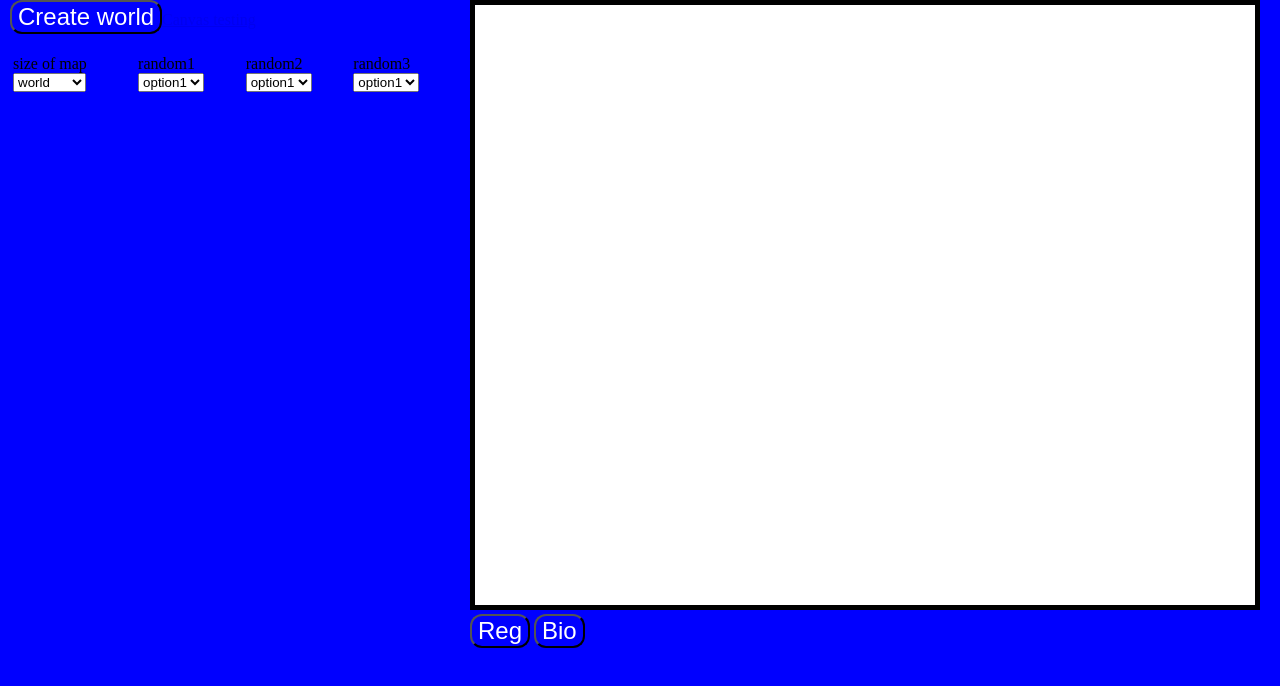
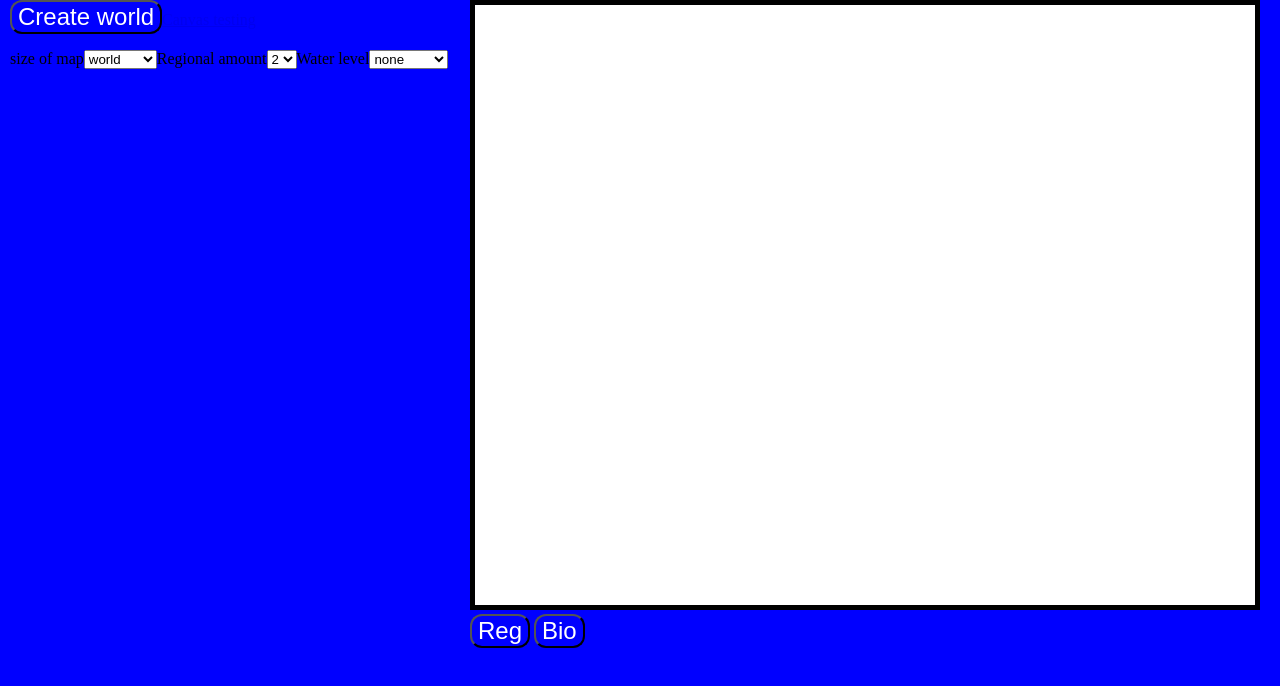
Before and after one commit to jcaufield/CS476MapGenerator, a website built with webpack: page index.html in a window 1280 px wide. Built offline with nearby package versions, Linux system fonts and the light colour scheme.

Commit message:
updating the real index.html table

```diff
--- a/index.html
+++ b/index.html
@@ -16,39 +16,34 @@
             <p id="output"></p>
         </tr>
 
-        <td>
+        <tr>
             <label for="size">size of map</label>
             <select id="size" name="size">
                 <option value="world">world</option>
                 <option value="country">country</option>
                 <option value="kingdom">kingdom</option>
             </select>
-        </td>
-        <td>
-            <label for="random1">random1</label>
-            <select id="random1" name="random1">
-                <option value="option1">option1</option>
-                <option value="option2">option2</option>
-                <option value="option3">option3</option>
+        </tr>
+        <tr>
+            <label for="Regional">Regional amount</label>
+            <select id="Regional" name="Regional">
+                <option value="2">2</option>
+                <option value="3">3</option>
+                <option value="4">4</option>
+                <option value="5">5</option>
+                <option value="6">6</option>
+
             </select>
-        </td>
-        <td>
-            <label for="random2">random2</label>
-            <select id="random2" name="random2">
-                <option value="option1">option1</option>
-                <option value="option2">option2</option>
-                <option value="option3">option3</option>
+        </tr>
+        <tr>
+            <label for="Water">Water level</label>
+            <select id="water" name="water">
+                <option value="none">none</option>
+                <option value="alittle">a little</option>
+                <option value="moderate">moderate</option>
+                <option value="alot">a lot</option>
             </select>
-        </td>
-        <td>
-            <label for="random3">random3</label>
-            <select id="random3" name="random3">
-                <option value="option1">option1</option>
-                <option value="option2">option2</option>
-                <option value="option3">option3</option>
-            </select>
-        </td>
-
+        </tr>
     </table>
 
     </div>
```
